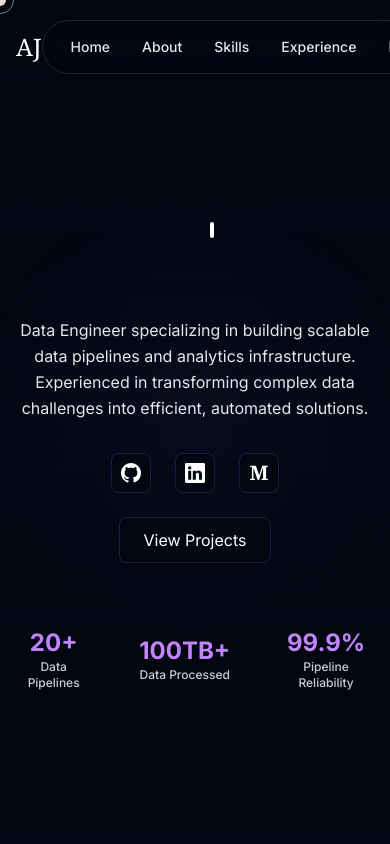
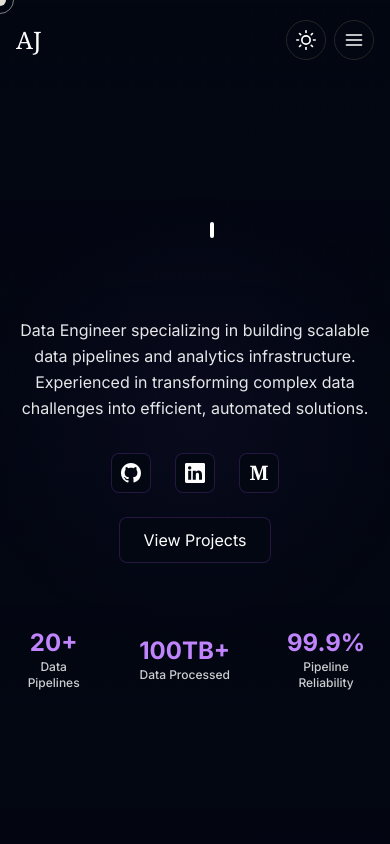
Before and after one commit to asJ26/Akhilesh-portfolio, a Next.js app: page / in a window 390 px wide. Shown: the top 844 px of the page. Built offline with nearby package versions, Linux system fonts and the light colour scheme.

Commit message:
Update navbar-menu.tsx

```diff
--- a/src/components/ui/navbar-menu.tsx
+++ b/src/components/ui/navbar-menu.tsx
@@ -1,16 +1,33 @@
-'use client';
-
-import React from "react";
-import { motion } from "framer-motion";
+import type { FC, ReactNode } from 'react';
+import { useState } from "react";
+import type { Variants } from 'framer-motion';
+import { motion, AnimatePresence } from "framer-motion";
 import Link from "next/link";
 import { cn } from "../../utils/cn";
 import { useTheme } from "next-themes";
-import { FiSun, FiMoon } from "react-icons/fi";
+import { FiSun, FiMoon, FiMenu, FiX } from "react-icons/fi";
 
-export const NavbarMenu = () => {
+interface MenuItem {
+  name: string;
+  link: string;
+}
+
+interface ThemeToggleButtonProps {
+  theme: string | undefined;
+  setTheme: (theme: string) => void;
+}
+
+const menuVariants: Variants = {
+  hidden: { opacity: 0, y: -20 },
+  visible: { opacity: 1, y: 0 },
+  exit: { opacity: 0, y: -20 }
+};
+
+const NavbarMenu: FC = () => {
   const { theme, setTheme } = useTheme();
+  const [isOpen, setIsOpen] = useState<boolean>(false);
 
-  const menuItems = [
+  const menuItems: MenuItem[] = [
     { name: "Home", link: "#hero" },
     { name: "About", link: "#about" },
     { name: "Skills", link: "#skills" },
@@ -20,8 +37,12 @@ export const NavbarMenu = () => {
     { name: "Contact", link: "#contact" }
   ];
 
+  const handleMenuClick = (): void => {
+    setIsOpen(false);
+  };
+
   return (
-    <div className="fixed top-5 inset-x-0 z-50">
+    <nav className="fixed top-5 inset-x-0 z-50">
       <div className="max-w-7xl mx-auto px-4 sm:px-6 lg:px-8">
         <motion.div
           initial={{ opacity: 0, y: -100 }}
@@ -42,8 +63,8 @@ export const NavbarMenu = () => {
             AJ
           </Link>
 
-          {/* Menu Items and Theme Toggle */}
-          <div className="flex items-center justify-end space-x-4">
+          {/* Desktop Menu Items and Theme Toggle */}
+          <div className="hidden md:flex items-center justify-end space-x-4">
             <div className="flex flex-row items-center justify-center space-x-2
               bg-white/50 dark:bg-[#030712]/50
               border border-neutral-200 dark:border-neutral-800
@@ -68,8 +89,14 @@ export const NavbarMenu = () => {
             </div>
 
             {/* Theme Toggle Button */}
+            <ThemeToggleButton theme={theme} setTheme={setTheme} />
+          </div>
+
+          {/* Mobile Menu Button */}
+          <div className="flex md:hidden items-center space-x-2">
+            <ThemeToggleButton theme={theme} setTheme={setTheme} />
             <motion.button
-              onClick={() => setTheme(theme === 'dark' ? 'light' : 'dark')}
+              onClick={() => setIsOpen(!isOpen)}
               className={cn(
                 "w-10 h-10 flex items-center justify-center rounded-full",
                 "bg-white/50 dark:bg-[#030712]",
@@ -83,13 +110,68 @@ export const NavbarMenu = () => {
               whileHover={{ scale: 1.05 }}
               whileTap={{ scale: 0.95 }}
             >
-              {theme === 'dark' ? <FiSun className="w-5 h-5" /> : <FiMoon className="w-5 h-5" />}
+              {isOpen ? <FiX className="w-5 h-5" /> : <FiMenu className="w-5 h-5" />}
             </motion.button>
           </div>
         </motion.div>
+
+        {/* Mobile Menu */}
+        <AnimatePresence>
+          {isOpen && (
+            <motion.div
+              variants={menuVariants}
+              initial="hidden"
+              animate="visible"
+              exit="exit"
+              className="absolute top-20 left-4 right-4 md:hidden"
+            >
+              <div className="bg-white/90 dark:bg-[#030712]/90 rounded-2xl shadow-lg border border-neutral-200 dark:border-neutral-800 backdrop-blur-lg">
+                <div className="flex flex-col py-2">
+                  {menuItems.map((item) => (
+                    <Link
+                      key={item.link}
+                      href={item.link}
+                      onClick={handleMenuClick}
+                      className={cn(
+                        "px-6 py-3",
+                        "text-neutral-600 dark:text-white/90",
+                        "hover:text-neutral-900 dark:hover:text-purple-400",
+                        "hover:bg-neutral-100/50 dark:hover:bg-purple-500/[0.08]",
+                        "text-sm font-medium",
+                        "transition-colors duration-200"
+                      )}
+                    >
+                      {item.name}
+                    </Link>
+                  ))}
+                </div>
+              </div>
+            </motion.div>
+          )}
+        </AnimatePresence>
       </div>
-    </div>
+    </nav>
   );
-}
+};
+
+const ThemeToggleButton: FC<ThemeToggleButtonProps> = ({ theme, setTheme }) => (
+  <motion.button
+    onClick={() => setTheme(theme === 'dark' ? 'light' : 'dark')}
+    className={cn(
+      "w-10 h-10 flex items-center justify-center rounded-full",
+      "bg-white/50 dark:bg-[#030712]",
+      "border border-neutral-200 dark:border-neutral-800",
+      "text-neutral-600 dark:text-white",
+      "hover:bg-neutral-100/80 dark:hover:bg-purple-500/[0.08]",
+      "dark:hover:border-purple-500/50",
+      "transition-all duration-200",
+      "backdrop-blur-md"
+    )}
+    whileHover={{ scale: 1.05 }}
+    whileTap={{ scale: 0.95 }}
+  >
+    {theme === 'dark' ? <FiSun className="w-5 h-5" /> : <FiMoon className="w-5 h-5" />}
+  </motion.button>
+);
 
 export default NavbarMenu;
```
